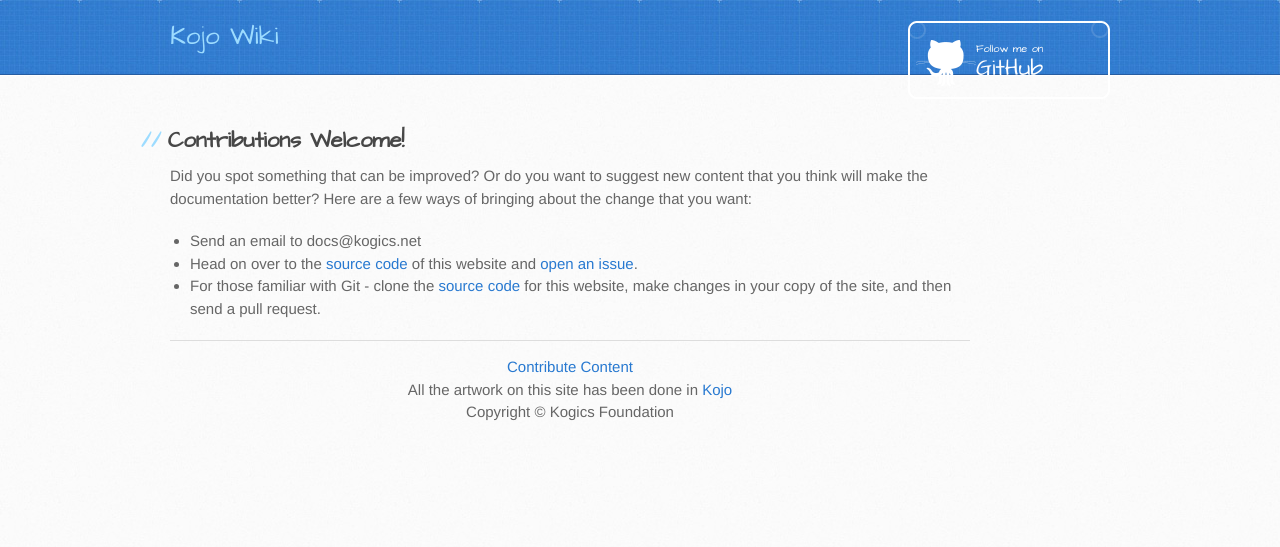
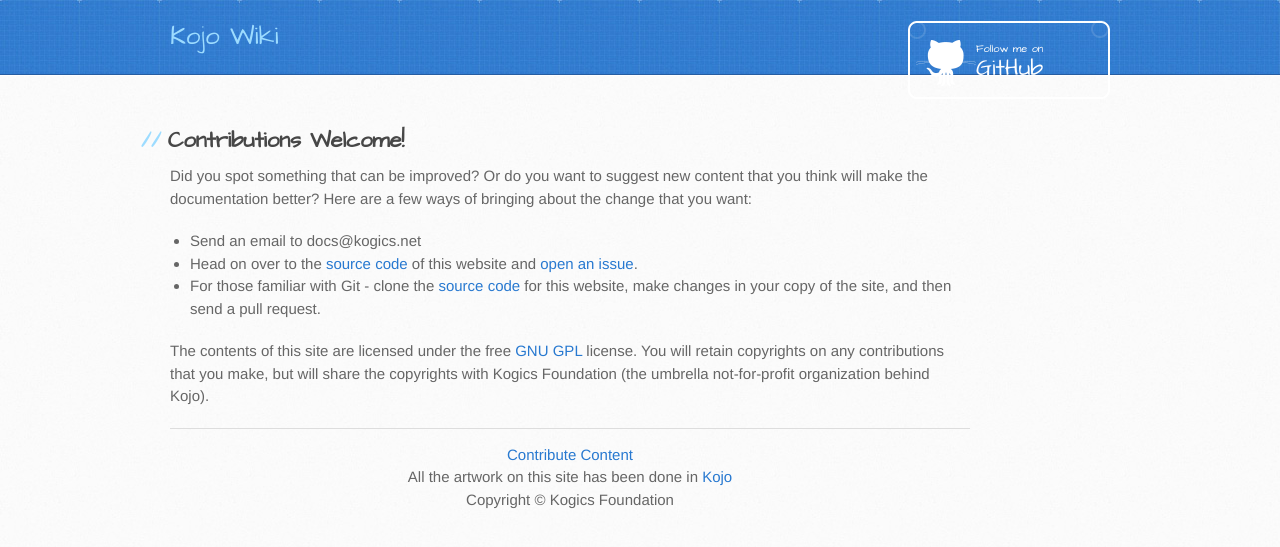
Before and after one commit to kojodoc/kojodoc.github.io, a Jekyll site: the page built from contribute.md, in a window 1280 px wide. Shown: the top 547 px of the page. Built offline with Jekyll 4.4.1, drawn with Linux system fonts in a browser that asks for light colours; our own code applies the rules of GitHub Pages for plain Markdown files; the repository's description, which GitHub fills in, is left out.

Commit message:
Refine contribution page.

```diff
--- a/contribute.md
+++ b/contribute.md
@@ -3,3 +3,5 @@ Did you spot something that can be improved? Or do you want to suggest new conte
 * Send an email to docs@kogics.net
 * Head on over to the [source code](https://github.com/litan/kojodoc) of this website and [open an issue](https://github.com/litan/kojodoc/issues).
 * For those familiar with Git - clone the [source code](https://github.com/litan/kojodoc) for this website, make changes in your copy of the site, and then send a pull request.
+
+The contents of this site are licensed under the free [GNU GPL](https://www.gnu.org/licenses/gpl-3.0-standalone.html) license. You will retain copyrights on any contributions that you make, but will share the copyrights with Kogics Foundation (the umbrella not-for-profit organization behind Kojo).
```
